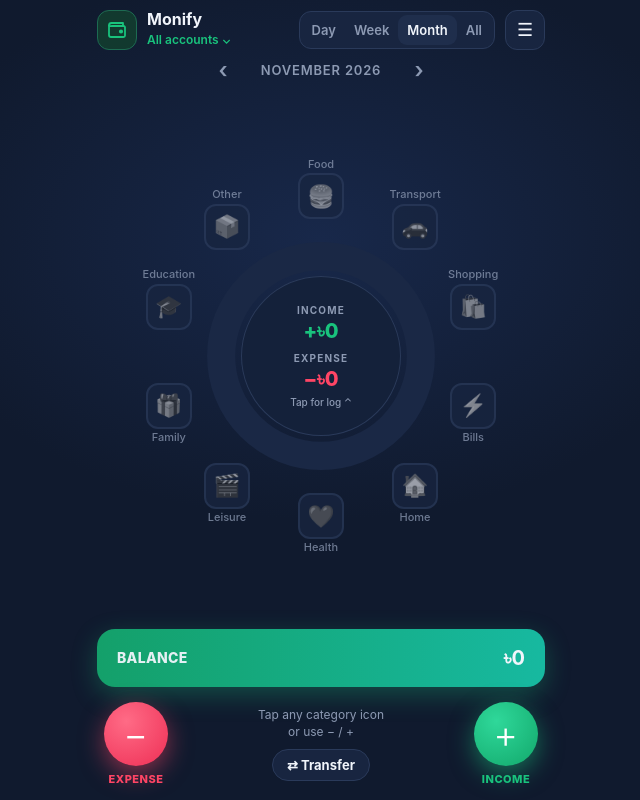
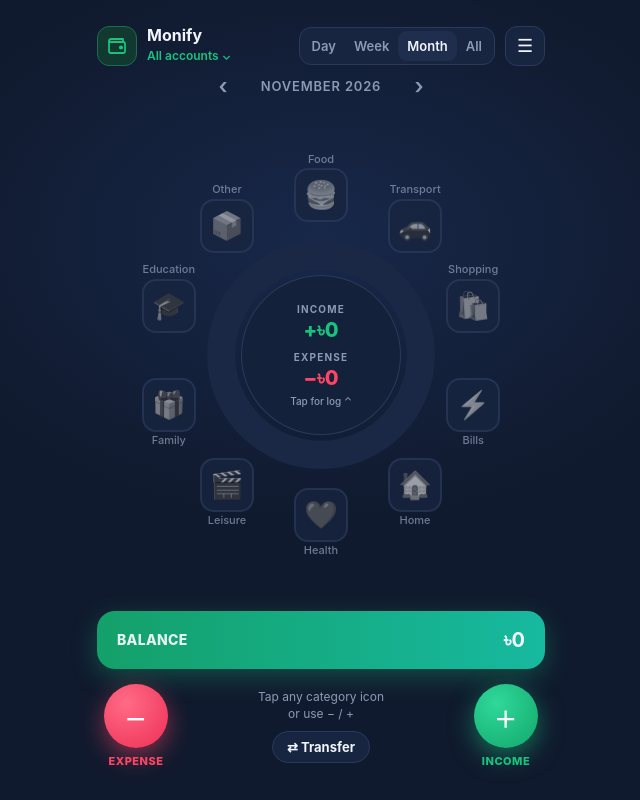
Before and after one commit to iqbalhhasan/monify, a plain HTML site: page index.html in a window 1280 px wide. Shown: the whole page, without its empty margins (319-959 px from the left). Drawn offline with Linux system fonts and the light colour scheme.

Commit message:
Update index.html

```diff
--- a/index.html
+++ b/index.html
@@ -10,7 +10,7 @@ html,body{height:100%;margin:0}
 *{box-sizing:border-box;-webkit-tap-highlight-color:transparent}
 body{background:radial-gradient(600px 400px at 50% 30%,#18284a,transparent 70%),var(--bg);color:var(--tx);font:15px/1.4 -apple-system,BlinkMacSystemFont,"Segoe UI",Roboto,Helvetica,Arial,sans-serif;overflow:hidden}
 button{font:inherit;color:inherit;cursor:pointer}
-.app{height:100%;max-width:480px;margin:0 auto;display:flex;flex-direction:column;padding:10px 16px 12px}
+.app{height:100%;max-width:480px;margin:0 auto;display:flex;flex-direction:column;padding:26px 16px 30px}
 header{display:flex;align-items:center;gap:10px}
 .logo{width:40px;height:40px;border-radius:12px;background:#12392f;border:1px solid #1d6b52;color:var(--g);font-weight:800;font-size:20px;display:grid;place-items:center;flex:none}
 .ti{flex:1;min-width:0}.ti b{display:block;font-size:16px;line-height:1.1}
@@ -22,13 +22,13 @@ header{display:flex;align-items:center;gap:10px}
 .per{display:flex;align-items:center;justify-content:center;gap:6px;margin-top:6px;color:var(--mut);font-size:13px;letter-spacing:.8px;text-transform:uppercase;font-weight:600}
 .per button{border:0;background:none;color:var(--mut);font-size:22px;width:34px;height:28px;line-height:1}
 .per span{min-width:150px;text-align:center}
-.stage{position:relative;width:min(94vw,400px,52vh);aspect-ratio:1;margin:auto}
+.stage{position:relative;width:min(94vw,400px,50vh);aspect-ratio:1;margin:auto}
 #dn{position:absolute;left:18%;top:18%;width:64%;height:64%;transform:rotate(-90deg)}
 .mid{position:absolute;inset:30%;border-radius:50%;background:#14213a;box-shadow:inset 0 0 0 1px var(--line);display:flex;flex-direction:column;align-items:center;justify-content:center;text-align:center;border:0;color:var(--tx)}
 .mid small{font-size:10px;letter-spacing:1.2px;color:var(--mut);font-weight:700}
 .mid b{font-size:clamp(15px,5vw,20px);font-weight:800;margin-bottom:6px}
 .mid .tl{font-size:10px;color:var(--mut);letter-spacing:0;font-weight:500;margin:2px 0 0}
-.ci{position:absolute;transform:translate(-50%,-50%);width:11.5%;aspect-ratio:1;border-radius:26%;background:var(--pn);border:2px solid var(--c);display:grid;place-items:center;font-size:clamp(16px,5.2vw,22px);padding:0;box-shadow:0 0 14px color-mix(in srgb,var(--c) 30%,transparent)}
+.ci{position:absolute;transform:translate(-50%,-50%);width:13.5%;aspect-ratio:1;border-radius:26%;background:var(--pn);border:2px solid var(--c);display:grid;place-items:center;font-size:clamp(19px,6.4vw,27px);padding:0;box-shadow:0 0 14px color-mix(in srgb,var(--c) 30%,transparent)}
 .ci em{position:absolute;top:100%;left:50%;transform:translateX(-50%);margin-top:3px;font-style:normal;font-size:11px;font-weight:700;white-space:nowrap}
 .ci.up em{top:auto;bottom:100%;margin:0 0 3px}
 .ci.z{border-color:var(--line);box-shadow:none;opacity:.75}.ci.z em{color:var(--mut);font-weight:500}
```
